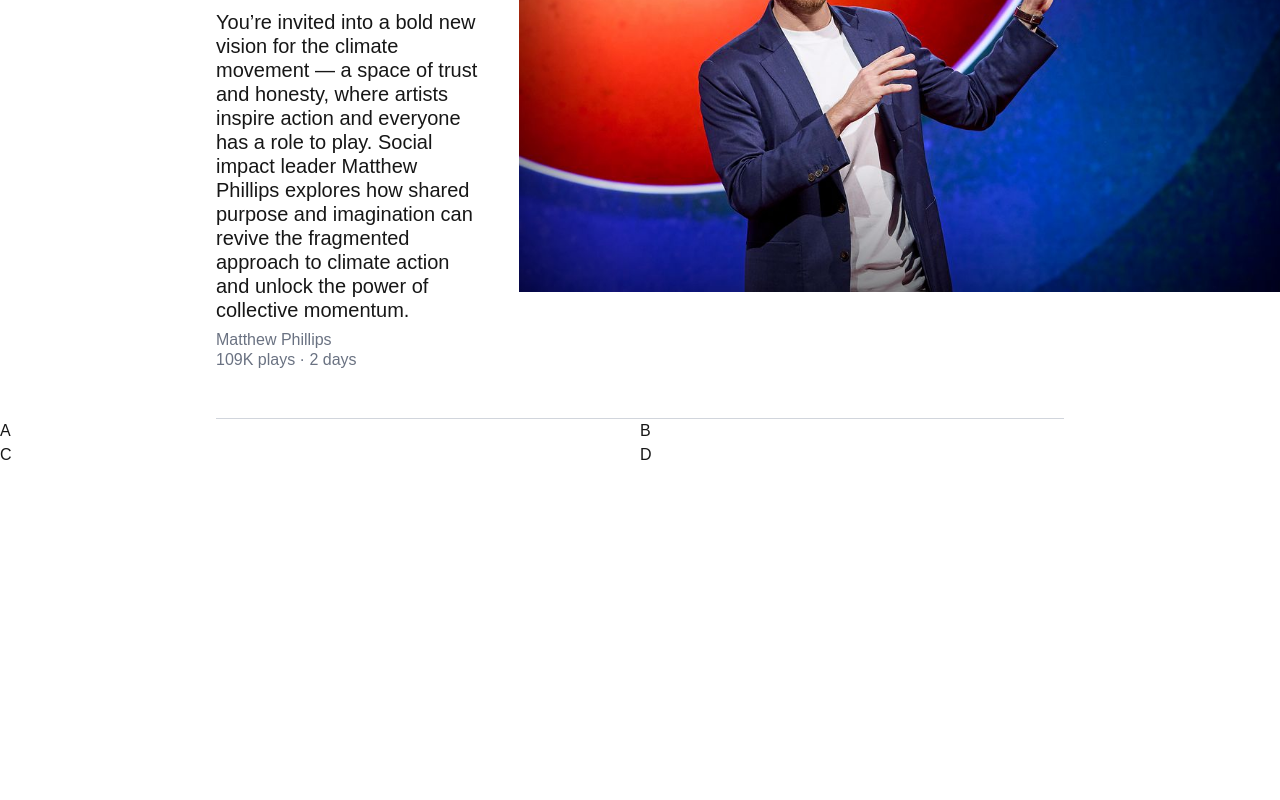
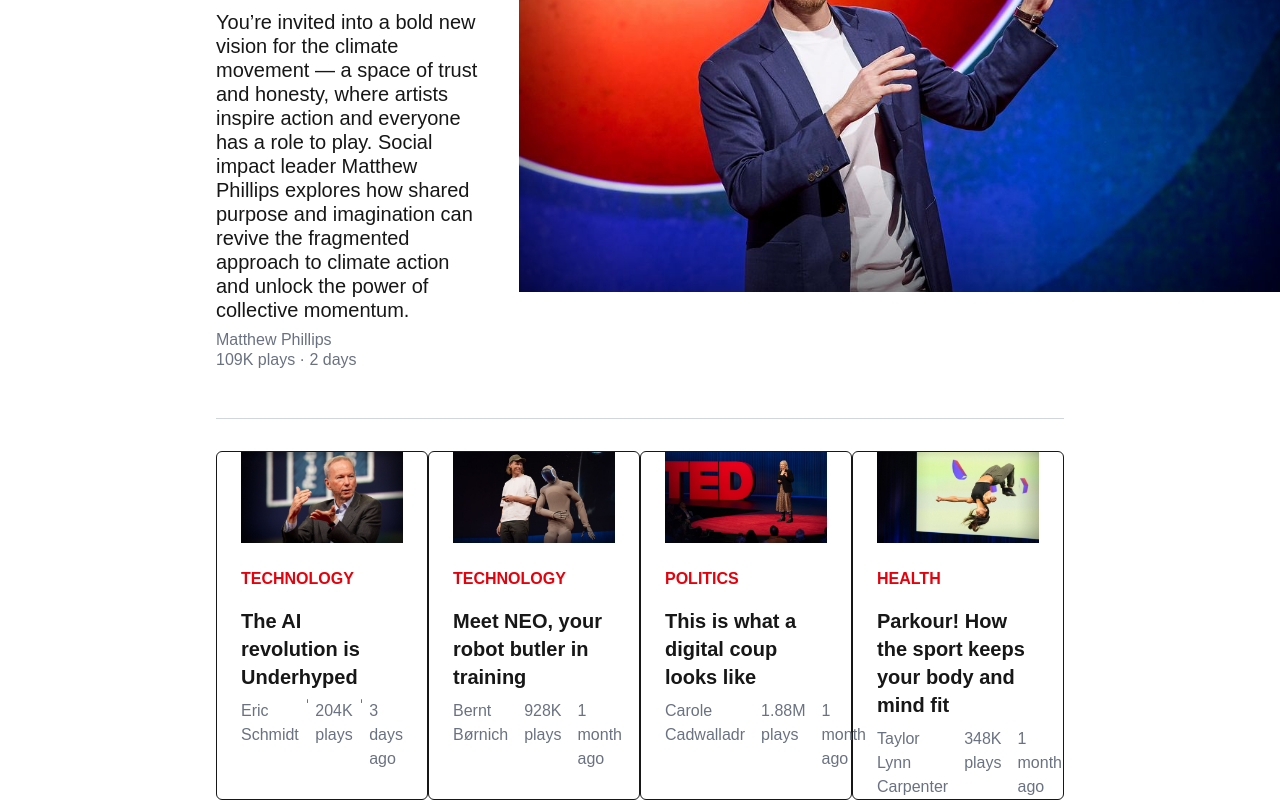
Before and after one commit to umar-developer-01/Ted, a Next.js app: page / in a window 1280 px wide. Shown: the part 332-1132 px from the top of the page. Before the commit the page ends 800 px from the top, so only its background shows below. Built offline with nearby package versions, Linux system fonts and the light colour scheme.

Commit message:
Added four parts

```diff
--- a/components/body/fourparts.tsx
+++ b/components/body/fourparts.tsx
@@ -9,48 +9,50 @@ const info = [
     {
         image: Eric,
         tag: "TECHNOLOGY",
-        desc: "The AI revolution is Underhyped"
+        desc: "The AI revolution is Underhyped",
+        name: "Eric Schmidt",
+        plays: "204K plays",
+        time: "3 days ago"
     }, {
         image: Bernt,
         tag: "TECHNOLOGY",
-        desc: "Meet NEO, your robot butler in training"
+        desc: "Meet NEO, your robot butler in training",
+        name: "Bernt Børnich",
+        plays: "928K plays",
+        time: "1 month ago"
     }, {
         image: Carole,
         tag: "POLITICS",
-        desc: "This is what a digital coup looks like"
+        desc: "This is what a digital coup looks like",
+        name: "Carole Cadwalladr",
+        plays: "1.88M plays",
+        time: "1 month ago"
     }, {
         image: Taylor,
         tag: "HEALTH",
-        desc: "Parkour! How the sport keeps your body and mind fit"
+        desc: "Parkour! How the sport keeps your body and mind fit",
+        name: "Taylor Lynn Carpenter",
+        plays: "348K plays",
+        time: "1 month ago"
     }
 ]
-const data = info
+
 const FourParts = () => {
     return (
         <>
-            <div className="grid grid-cols-2">
-                {/* {info.map((data, index) => (
-                    <div>
+            <div className="grid grid-cols-4 px-54 pt-8">
+                {info.map((data, index) => (
                     <Card
                         key={index}
                         image={data.image}
                         tag={data.tag}
                         desc={data.desc}
+                        name={data.name}
+                        plays={data.plays}
+                        time={data.time}
                     />
-                    </div>
-                ))} */}
-                <div>
-                    A
-                </div>
-                <div>
-                 B
-                </div>
-                <div>
-                  C
-                </div>
-                <div>
-                   D
-                </div>
+                ))}
+
 
             </div>
         </>
@@ -64,22 +66,32 @@ type CardProps = {
     image: StaticImageData;
     tag: string;
     desc: string;
+    name: string;
+    plays: string;
+    time: string
 }
 
-const Card = ({ image, tag, desc }: CardProps) => {
+const Card = ({ image, tag, desc, name, plays, time }: CardProps) => {
     return (
-        <div className="h-full min-h-[500px] flex flex-col p-6 border rounded-md">
+        <div className="flex flex-col border rounded-md px-6">
             <Image
                 src={image}
                 alt="TED Logo"
-                width={250}
-                height={300}
-                className="mb-4"
+                width={350}
+                height={370}
+                className="mb-6"
             />
 
-            <div className="text-red-600 font-semibold mb-2">{tag}</div>
+            <div className="text-red-600 font-semibold mb-4">{tag}</div>
 
-            <div className="text-gray-800">{desc}</div>
+            <div className="text-xl font-bold mb-2">{desc}</div>
+            <div className="flex item-center gap-2 text-gray-500">
+               <div>{name}</div>
+               <div className="h-1 w-1 rounded-full bg-gray-500"></div>
+               <div>{plays}</div>
+               <div className="h-1 w-1 rounded-full bg-gray-500"></div>
+               <div>{time}</div>
+            </div>
         </div>
     );
 };
```
